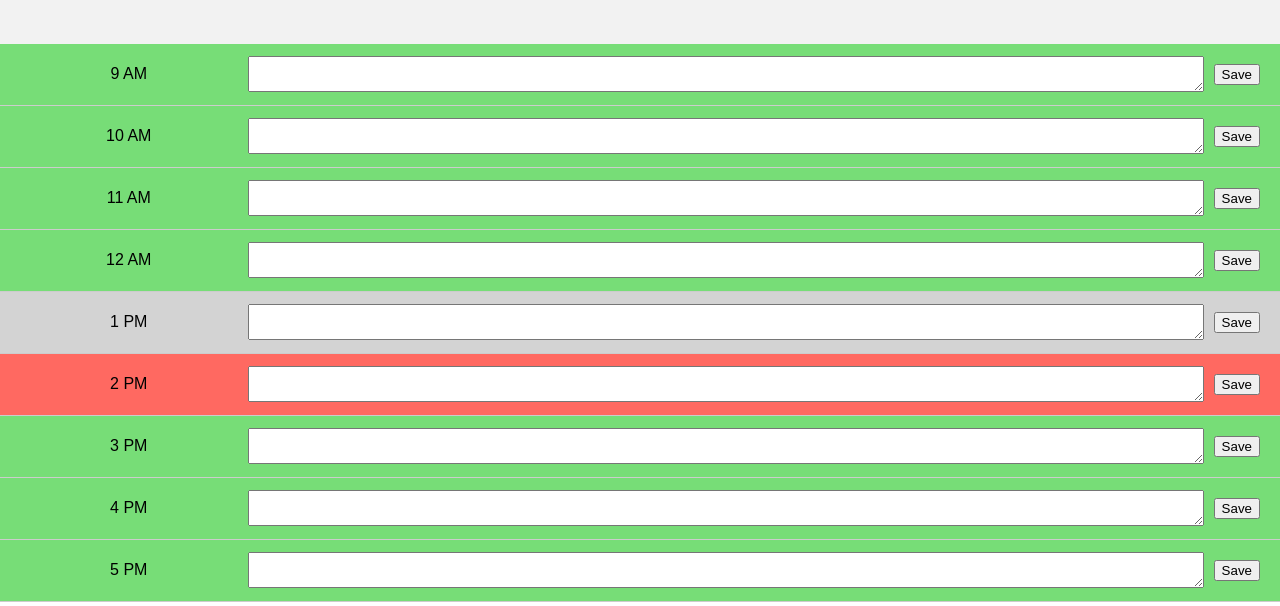
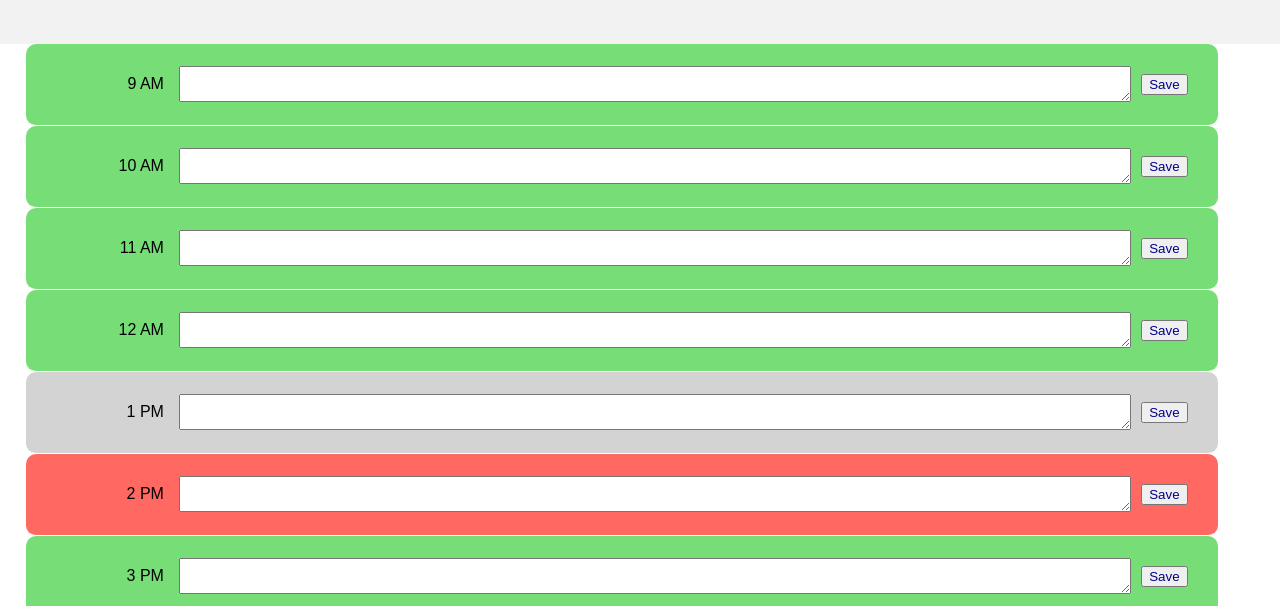
Before and after one commit to CodenameToby/Workday-Scheduler, a plain HTML site: page assets/index.html in a window 1280 px wide. Shown: the part 194-800 px from the top of the page. Drawn offline with nearby package versions, Linux system fonts and the light colour scheme.

Commit message:
final code adjustments and README adjustments. Screen shot would not render to page properly

```diff
--- a/assets/style.css
+++ b/assets/style.css
@@ -26,26 +26,30 @@ body {
   }
 
   .timeblock {
-    width: 100%;
+    width: 90%;
     display: flex;
     align-items: center;
-    text-align: center;
-    padding: 10px;
-    border-bottom: 1px solid #ccc;
+    padding: 20px;
+    border-bottom: 1px solid white;
+    border-radius: 10px;
+    margin-left: 2%;
   }
 
   .hour {
     flex: 1;
+    text-align: right;
+    margin-right: 15px;
   }
 
   .event-input {
-    flex: 4;
+    flex: 8;
   }
 
   .save-btn {
     flex: 0;
     margin: 10px;
     align-items: center;
+    color: darkblue;
   }
 
   .past {
```
Also changed, not shown: assets/images/screenshot.jpg (added), 1 other file.
